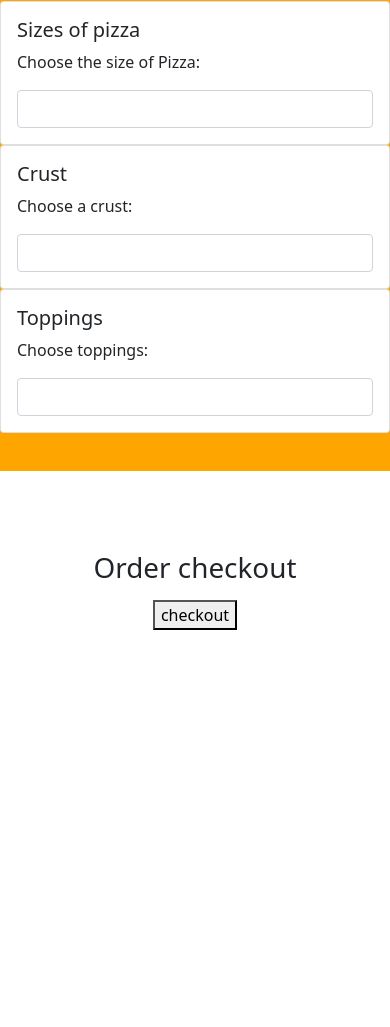
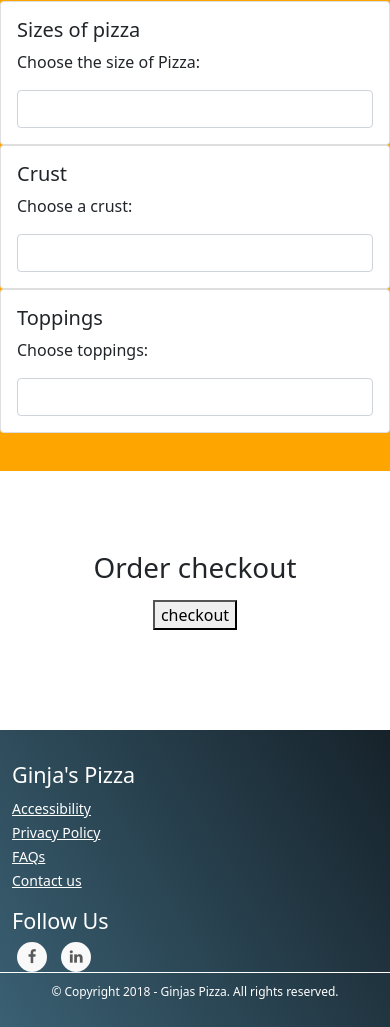
Before and after one commit to ellyoketch/ginja-s-pizza, a plain HTML site: page index.html in a window 390 px wide. Shown: the part 4110-5137 px from the top of the page. Before the commit the page ends 4740 px from the top, so only its background shows below. Drawn offline with nearby package versions, Linux system fonts and the light colour scheme.

Commit message:
add html footer

```diff
--- a/index.css
+++ b/index.css
@@ -11,6 +11,119 @@
 
 
 }
+footer {
+  background: #2a2916;
+  background: -webkit-linear-gradient(59deg, #3A6073, #16222A);
+  background: linear-gradient(59deg, #3A6073, #16222A);
+  color: white;
+  margin-top:100px;
+}
+
+footer a {
+  color: #fff;
+  font-size: 14px;
+  transition-duration: 0.2s;
+}
+
+footer a:hover {
+  color: #FA944B;
+  text-decoration: none;
+}
+
+.copy {
+  font-size: 12px;
+  padding: 10px;
+  border-top: 1px solid #FFFFFF;
+}
+
+.footer-middle {
+  padding-top: 2em;
+  color: white;
+}
+
+
+/*SOCİAL İCONS*/
+
+/* footer social icons */
+
+ul.social-network {
+  list-style: none;
+  display: inline;
+  margin-left: 0 !important;
+  padding: 0;
+}
+
+ul.social-network li {
+  display: inline;
+  margin: 0 5px;
+}
+
+
+/* footer social icons */
+
+.social-network a.icoFacebook:hover {
+  background-color: #3B5998;
+}
+
+.social-network a.icoLinkedin:hover {
+  background-color: #007bb7;
+}
+
+.social-network a.icoFacebook:hover i,
+.social-network a.icoLinkedin:hover i {
+  color: #fff;
+}
+
+.social-network a.socialIcon:hover,
+.socialHoverClass {
+  color: #44BCDD;
+}
+
+.social-circle li a {
+  display: inline-block;
+  position: relative;
+  margin: 0 auto 0 auto;
+  -moz-border-radius: 50%;
+  -webkit-border-radius: 50%;
+  border-radius: 50%;
+  text-align: center;
+  width: 30px;
+  height: 30px;
+  font-size: 15px;
+}
+
+.social-circle li i {
+  margin: 0;
+  line-height: 30px;
+  text-align: center;
+}
+
+.social-circle li a:hover i,
+.triggeredHover {
+  -moz-transform: rotate(360deg);
+  -webkit-transform: rotate(360deg);
+  -ms--transform: rotate(360deg);
+  transform: rotate(360deg);
+  -webkit-transition: all 0.2s;
+  -moz-transition: all 0.2s;
+  -o-transition: all 0.2s;
+  -ms-transition: all 0.2s;
+  transition: all 0.2s;
+}
+
+.social-circle i {
+  color: #595959;
+  -webkit-transition: all 0.8s;
+  -moz-transition: all 0.8s;
+  -o-transition: all 0.8s;
+  -ms-transition: all 0.8s;
+  transition: all 0.8s;
+}
+
+.social-network a {
+  background-color: #F9F9F9;
+}
+
 
 .order-overlay {
     height: inherit;
--- a/index.html
+++ b/index.html
@@ -5,6 +5,7 @@
     <meta http-equiv="X-UA-Compatible" content="IE=edge">
     <meta name="viewport" content="width=device-width, initial-scale=1.0">
     <link rel="stylesheet" href="index.css">
+    <link href="https://maxcdn.bootstrapcdn.com/font-awesome/4.7.0/css/font-awesome.min.css" rel="stylesheet" >
      <!-- Bootstrap CSS -->
      <link
      href="https://cdn.jsdelivr.net/npm/bootstrap@5.0.0-beta1/dist/css/bootstrap.min.css"
@@ -23,8 +24,8 @@
               <div class="navbar-nav">
                 <a class="nav-item nav-link active" href="#">Home</a>
                 <a class="nav-item nav-link active" href="#menu">Menu</a>
-                <a class="nav-item nav-link active" href="#">Contacts</a>
-                <a class="nav-item nav-link active" href="#">About-us</a>
+                <a class="nav-item nav-link active" href="#order">Orders</a>
+                <a class="nav-item nav-link active" href="#footer">Contacts</a>
               </div>
             </div>
           </nav>
@@ -38,8 +39,8 @@
                 </a>
             </div>
             <div class="row" id="bmw">
-            <div class="col-md-4"><img src="./Assets/cartoon2.jpg" alt=""></div>
-            <div class="col-md-4">
+            <div class="col-sm-4"><img src="./Assets/cartoon2.jpg" alt=""></div>
+            <div class="col-sm-4">
                 <h1 class="text-center txt txt-big text-warning" style="padding-top: 400px; font-size: 80px">GINJA'S<span class="wray text-success">PIZZA</span><br><span class="xyz text-warning">YOUR<span class="wray text-success">FAVORITE</span><span class="xyz text-warning">PIZZA!</span>
                 </h1>
                 <p class="text-center text-success">The best pizza you'll ever taste</p>
@@ -142,16 +143,14 @@
         <h2 class="text-center summary">Hello customer, your order is as follows:</h2>
         <ol id="list" class="text-center sum">
         </ol>
-
-
         <div class="cdata-overlay">
             <div class="customerdata row">
                 <div class="col-sm-3"></div>
-                <form action="" class="form-group col-sm-6 data">
-                    <input type="text" class="form-control cdata" placeholder="Enter your Name:">
-                    <input type="text" class="form-control cdata" placeholder="Enter your phone number: ">
-                    <input type="text" class="form-control cdata" placeholder="Enter the location: ">
-                    <button class="btn bg-info text-center d-block mx-auto go">Delivery</button>
+                <form id="input-form" action="" class="form-group col-sm-6 data">
+                    <input type="text" id="name" class="form-control cdata" placeholder="Enter your Name:">
+                    <input type="text" id="number" class="form-control cdata" placeholder="Enter your phone number: ">
+                    <input type="text" id="location" class="form-control cdata" placeholder="Enter the location: ">
+                    <button type="submit" class="btn bg-info text-center d-block mx-auto go">Delivery</button>
                 </form>
 
                 <div class="col-sm-3"></div>
@@ -161,6 +160,46 @@
             <button class='deliver'>checkout</button>
         </div>
     </div>
+    <footer id="footer" class="mainfooter" role="contentinfo">
+        <div class="footer-middle">
+        <div class="container">
+          <div class="row">
+            <div class="col-md-3 col-sm-6">
+              <!--Column1-->
+            </div>
+            <div class="col-md-3 col-sm-6">
+              <!--Column1-->
+              <div class="footer-pad">
+                <h4>Ginja's Pizza</h4>
+                <ul class="list-unstyled">
+                  <li><a href="#">Accessibility</a></li>
+                  <li><a href="#">Privacy Policy</a></li>
+                  <li><a href="#">FAQs</a></li>
+                  <li><a href="#">Contact us</a></li>
+                </ul>
+              </div>
+            </div>
+            <div class="col-md-3 col-sm-6">
+              <!--Column1-->
+            </div>
+              <div class="col-md-3">
+                  <h4>Follow Us</h4>
+                  <ul class="social-network social-circle">
+                   <li><a href="#" class="icoFacebook" title="Facebook"><i class="fa fa-facebook"></i></a></li>
+                   <li><a href="#" class="icoLinkedin" title="Linkedin"><i class="fa fa-linkedin"></i></a></li>
+                  </ul>
+              </div>
+          </div>
+          <div class="row">
+              <div class="col-md-12 copy">
+                  <p class="text-center">&copy; Copyright 2018 - Ginjas Pizza.  All rights reserved.</p>
+              </div>
+          </div>
+
+
+        </div>
+        </div>
+      </footer>
     <script src="script.js"></script>
 </body>
 </html>
--- a/script.js
+++ b/script.js
@@ -1,3 +1,23 @@
+// user details input
+$(document).ready(function(){
+    $("#input-form").submit(function(event){
+      let name = $("input#name").val();
+      let email = $("input#number").val();
+      let comment = $("input#location").val();
+      if ($("input#name").val() && $("input#number").val() && $("input#location").val()){
+        alert (name + ",You have successsfuly placed your order, kindly check on delivery status.");
+      }
+      else if ($("input#name").val() && $("input#number").val()){
+        alert (name + ",kindly fill all the fields.");
+      }
+      else {
+        alert("Please enter your correct correct details!");
+      }
+
+    });
+
+  });
+// pizza price calculator function
 $(function () {
     $('.summary').hide();
     $('.cdata-overlay').hide();
@@ -196,8 +216,7 @@ $(function () {
                         price = 1500;
                         if (crust === "thick") {
                             totalPrice = (price) + 150;
-                        } else if (crust === "thick") {
-                        } else if (crust === "stuffed") {
+                        } else if (crust === "thick"){
                             totalPrice = (price) + 200;
                         } else {
                             totalPrice = (price) + 280;
@@ -254,7 +273,7 @@ $(function () {
     $(".deliver").click(function () {
         $('.summary').slideUp();
         $('#list').slideUp();
-        $('.summary').text("Provide location details").slideDown();
+        $('.summary').text("kindly fill in your location details").slideDown();
         $('.deliver').hide(1000);
         $('.delivernot').hide(1000);
         $('.cdata-overlay').slideDown();
```
